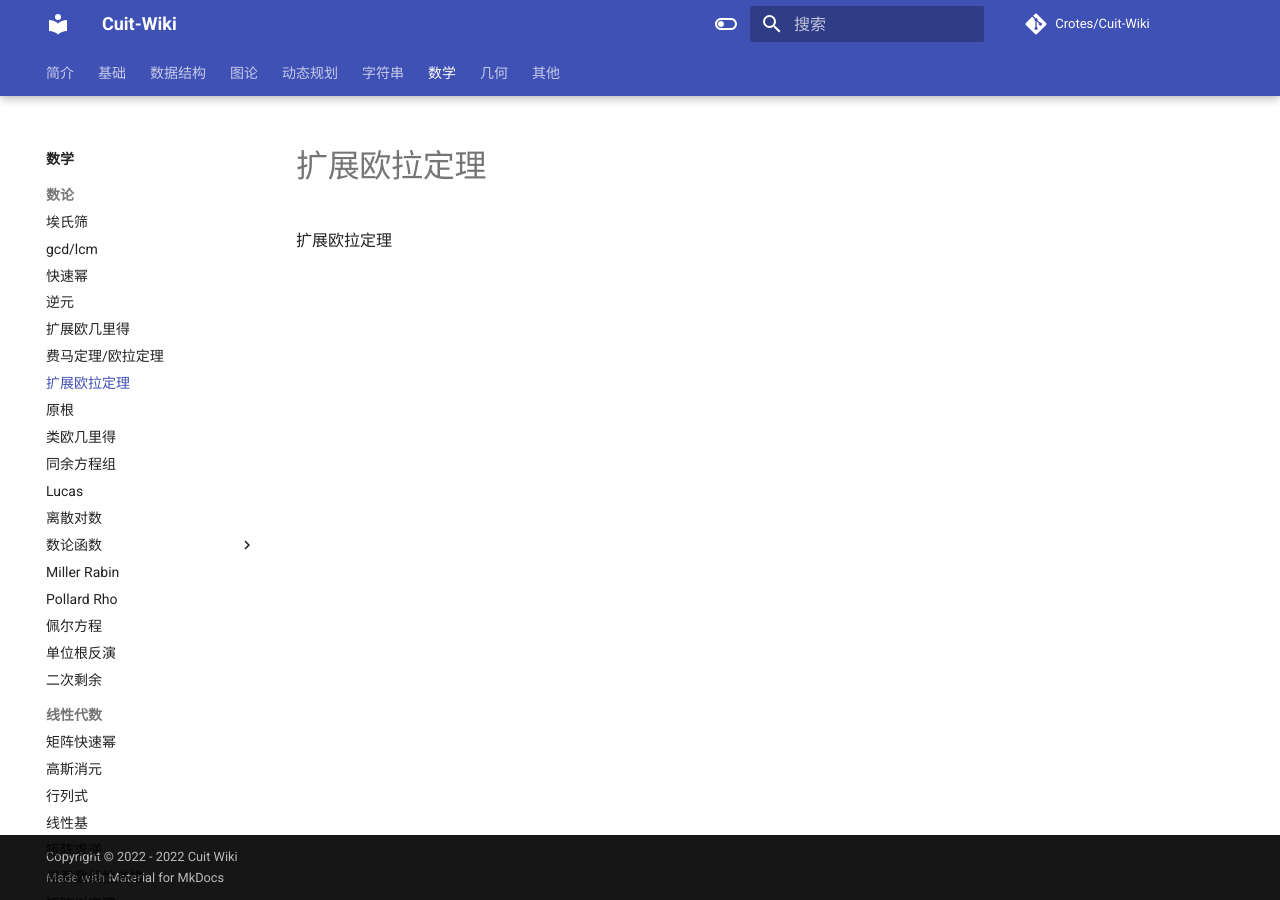
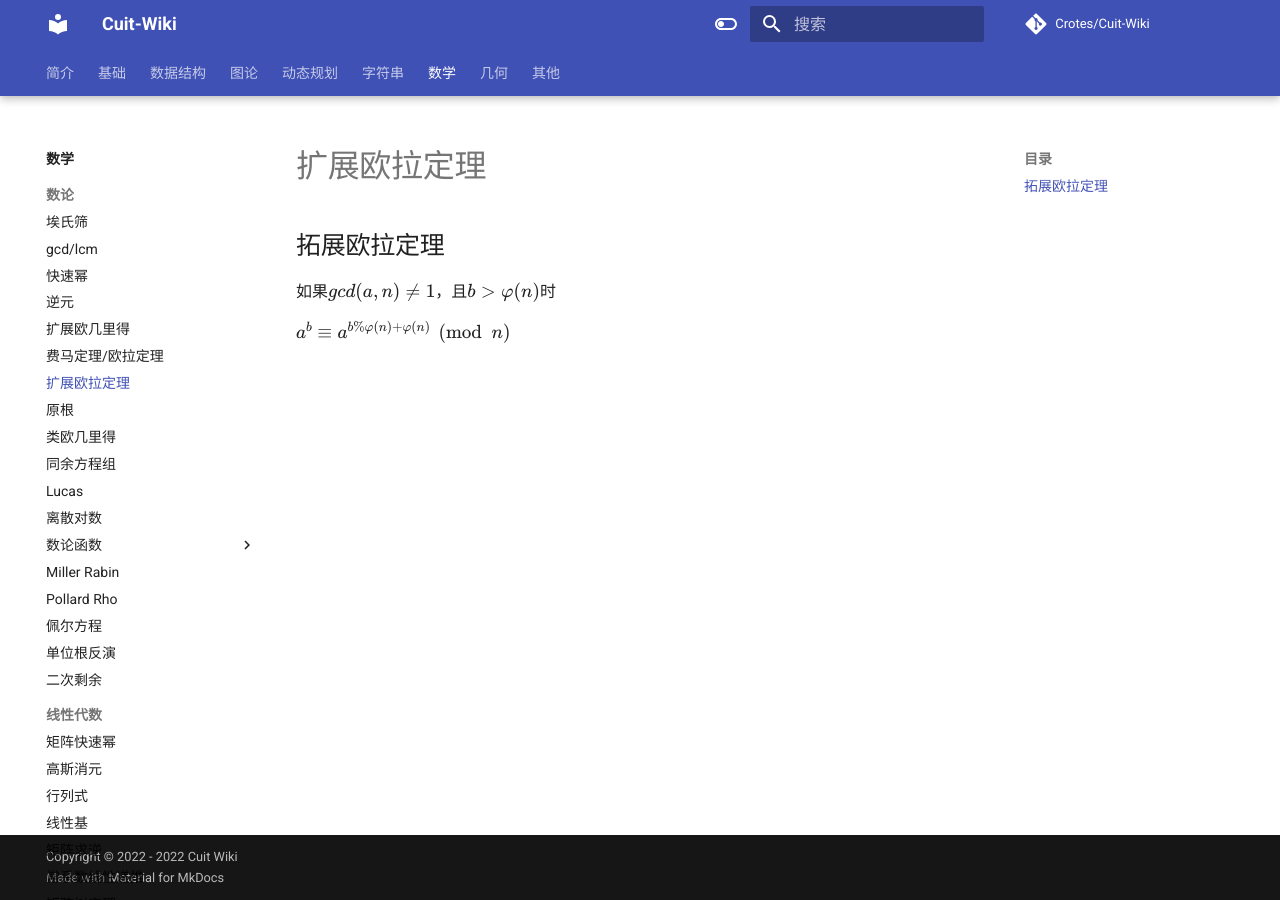
Before and after one commit to Crotes/Cuit-Wiki, an MkDocs documentation site: the page built from docs/Math/扩展欧拉定理.md, in a window 1280 px wide. Built offline with MkDocs 1.6.1 and Material for MkDocs 9.7.7, drawn with Linux system fonts in a browser that asks for light colours; formulas are drawn with MathJax 3; comment, search, counter and statistics services are not loaded.

Commit message:
Update 扩展欧拉定理.md

```diff
--- a/docs/Math/扩展欧拉定理.md
+++ b/docs/Math/扩展欧拉定理.md
@@ -1 +1,5 @@
-扩展欧拉定理
+## 拓展欧拉定理
+
+如果$gcd(a,n)\ne1$，且$b>φ(n)$时
+
+$a ^ b ≡ a ^ {b \% φ(n) + φ(n) } \pmod n$
```
